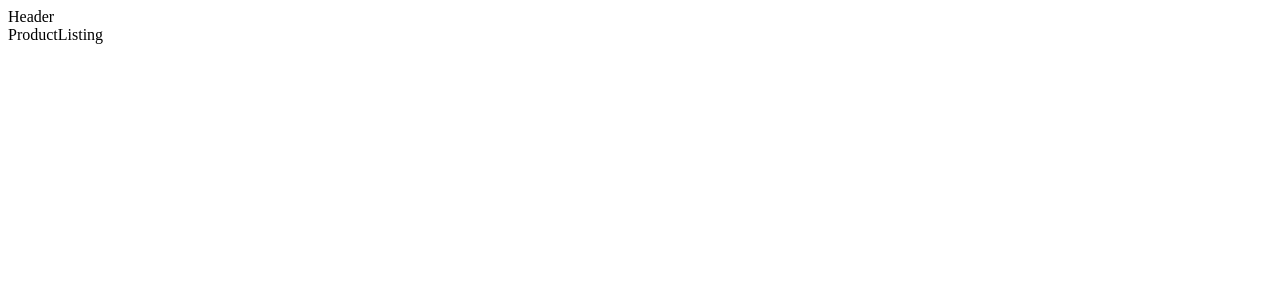
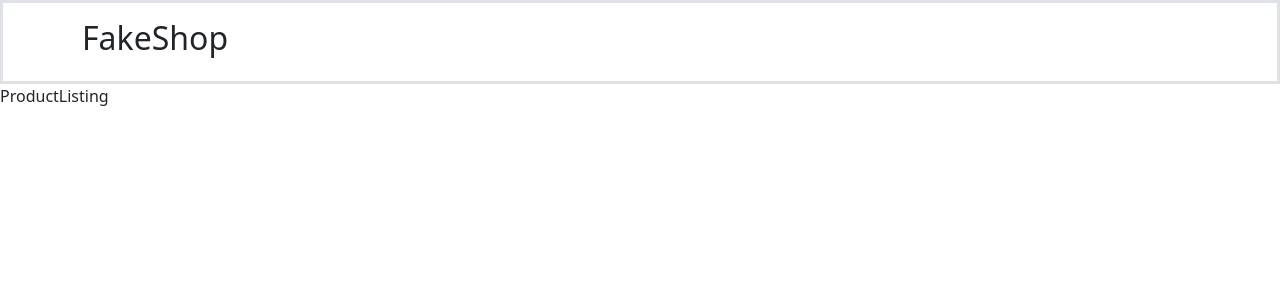
Before and after one commit to brs14shn/react-redux-project, a React (Create React App) app: page / in a window 1280 px wide. Shown: the top 300 px of the page. Built offline with nearby package versions, Linux system fonts and the light colour scheme.

Commit message:
useSelector

```diff
--- a/package.json
+++ b/package.json
@@ -7,6 +7,7 @@
     "@testing-library/react": "^13.3.0",
     "@testing-library/user-event": "^13.5.0",
     "axios": "^0.27.2",
+    "bootstrap": "^5.2.0",
     "react": "^18.2.0",
     "react-dom": "^18.2.0",
     "react-redux": "^8.0.2",
--- a/src/App.js
+++ b/src/App.js
@@ -6,6 +6,7 @@ import Header from './components/Header';
 import { BrowserRouter, Routes, Route } from 'react-router-dom';
 import ProductListing from './pages/ProductListing';
 import ProductDetail from './pages/ProductDetail';
+import 'bootstrap/dist/css/bootstrap.min.css';
 
 
 
@@ -18,9 +19,10 @@ function App() {
       <BrowserRouter>
       <Header/>
       <Routes>
-        <Route path="" element={<ProductListing/>}/>
-        <Route path="" element={<ProductDetail/>}/>
+        <Route path="/" element={<ProductListing/>}/>
+        <Route path="/product/:productId" element={<ProductDetail/>}/>
         {/* <Route path="*" element={<NotFound />} /> */}
+        <Route>404 Not Found!</Route>
       </Routes>
       </BrowserRouter>
       </Provider>
--- a/src/components/Header.jsx
+++ b/src/components/Header.jsx
@@ -1,7 +1,13 @@
 import React from "react";
 
 const Header = () => {
-  return <div>Header</div>;
+  return (
+    <div className="p-3 border border-3">
+      <div className="container  ">
+        <h2>FakeShop</h2>
+      </div>
+    </div>
+  );
 };
 
 export default Header;
--- a/src/pages/ProductListing.jsx
+++ b/src/pages/ProductListing.jsx
@@ -1,6 +1,11 @@
 import React from "react";
+import { useDispatch, useSelector } from "react-redux";
 
 const ProductListing = () => {
+  const dispatch = useDispatch();
+  const products = useSelector((state) => state);
+  console.log(products);
+
   return <div>ProductListing</div>;
 };
 
```
Also changed, not shown: 1 other file (tests, documents, lock files or other folders).
